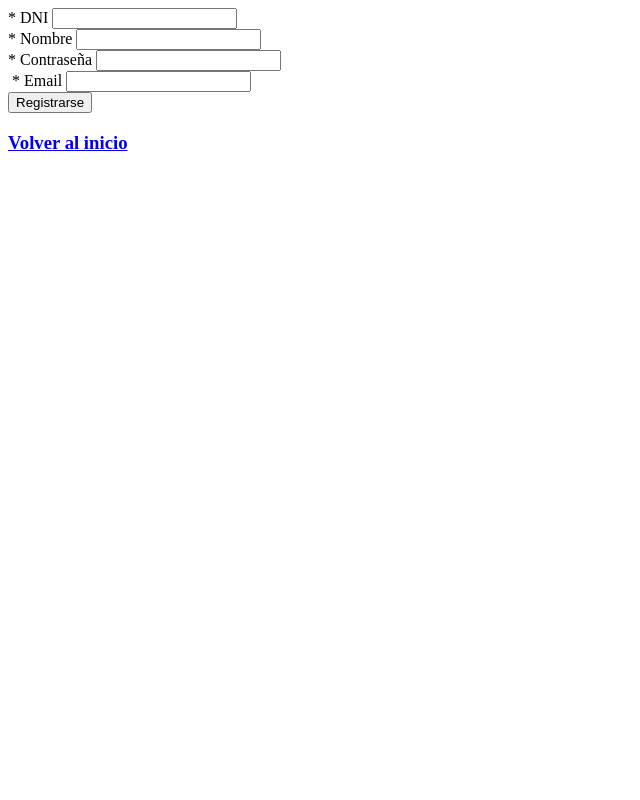
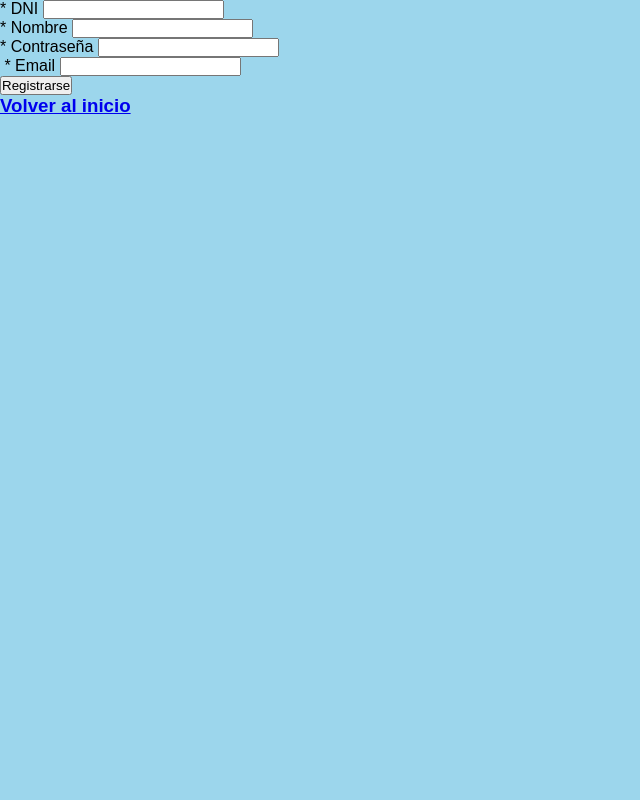
Before and after one commit to dianva/proyectoCine, a PHP site: the page made by cine/login , session y registro/registro.php in a window 1280 px wide. Shown: the whole page, without its empty margins (0-640 px from the left). Run offline with PHP 8.4, Linux system fonts and the light colour scheme.

Commit message:
cambios menores

```diff
--- a/cine/css/basico.css
+++ b/cine/css/basico.css
@@ -2,7 +2,9 @@
     margin: 0;
     padding: 0;
 }
-
+body{
+    height: 100vh;
+}
 body{
     background: rgb(156, 214, 236);
     color: black;
--- a/cine/login , session y registro/registro.php
+++ b/cine/login , session y registro/registro.php
@@ -4,9 +4,11 @@
 	<meta charset="UTF-8">
 	<title>Registro</title>
 	<link rel="stylesheet" href="" type="text/css" />
+	<link rel="stylesheet" href="css/basico.css" type="text/css" />
+	<link rel="stylesheet" href="css/registro.css" type="text/css" />
 </head>
 <body>
-	<div id="formulario">
+	<div id="registro">
 		<form method="post" action="#" enctype="multipart/form-data">
 			<div>
                 <label name= "nif">* DNI</label>
```
Also changed, not shown: cine/css/registro.css (added), cine/index.HTML (line endings or trailing spaces).
